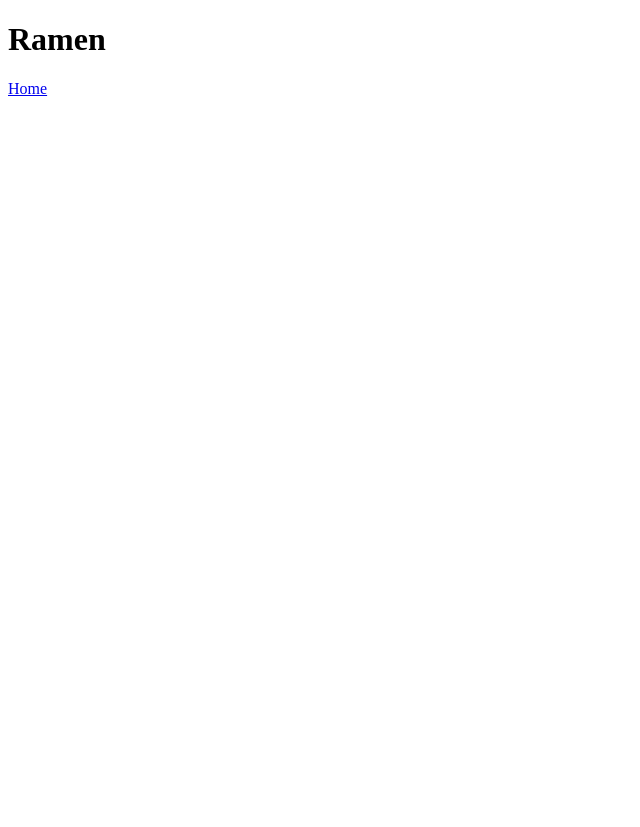
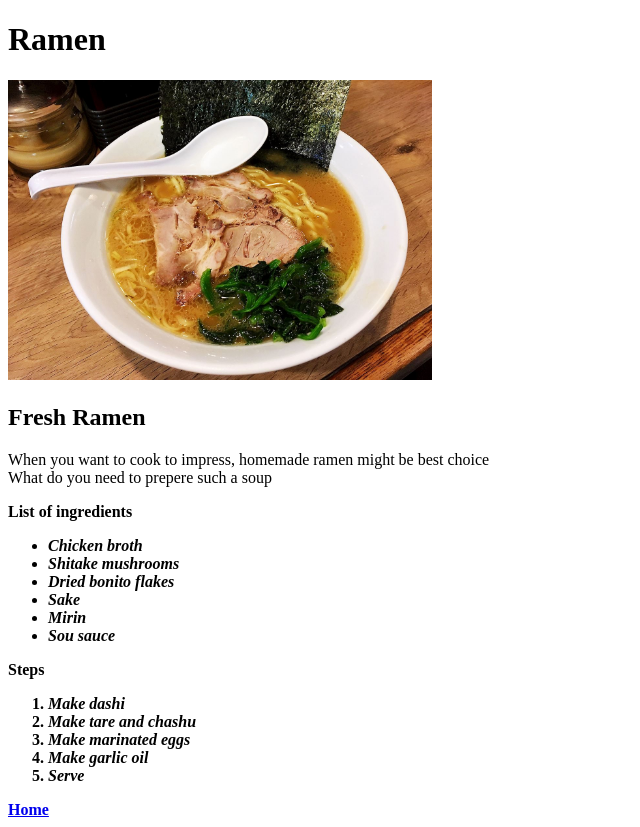
Before and after one commit to Pinkashtray0/odin-recipes, a plain HTML site: page recipes/ramen.html in a window 1280 px wide. Shown: the whole page, without its empty margins (0-640 px from the left). Before the commit the page ends 800 px from the top, so only its background shows below. Drawn offline with Linux system fonts and the light colour scheme.

Commit message:
Added fully description of ramen and images folder with food images

```diff
--- a/recipes/ramen.html
+++ b/recipes/ramen.html
@@ -5,7 +5,32 @@
     <title>Ramen</title>
 </head>
 <body>
-    <h1>Ramen</h1>
+<h1>Ramen</h1>
+<img src="../images/ramen.jpg" alt="Ramen Soup" height="300" widht="300">
+<h2>Fresh Ramen </h2>
+<p>When you want to cook to impress, homemade ramen might be best choice<br>What do you need to prepere such a soup</p>
+<p><strong>List of ingredients<strong></p>
+
+<ul>
+        <li><em>Chicken broth</em></li>
+        <li><em>Shitake mushrooms</em></li>
+        <li><em>Dried bonito flakes</em></li>
+        <li><em>Sake</em></li>
+        <li><em>Mirin</em></li>
+        <li><em>Sou sauce</em></li>
+
+</ul>
+
+<p><strong>Steps</strong></p>
+
+<ol>
+        <li><em>Make dashi</em></li>
+        <li><em>Make tare and chashu</em></li>
+        <li><em>Make marinated eggs</em></li>
+        <li><em>Make garlic oil</em></li>
+        <li><em>Serve</em></li>
+</ol>
+
 <a href="../index.html">Home</a>
 </body>
 </html>
```
Also changed, not shown: images/ramen.jpg (added).
